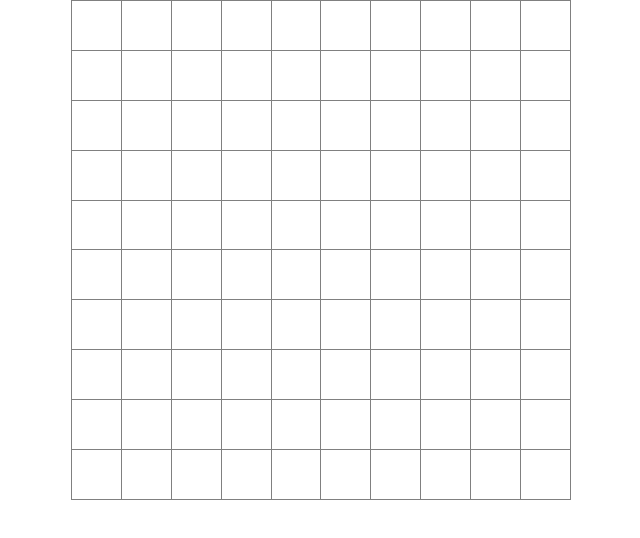
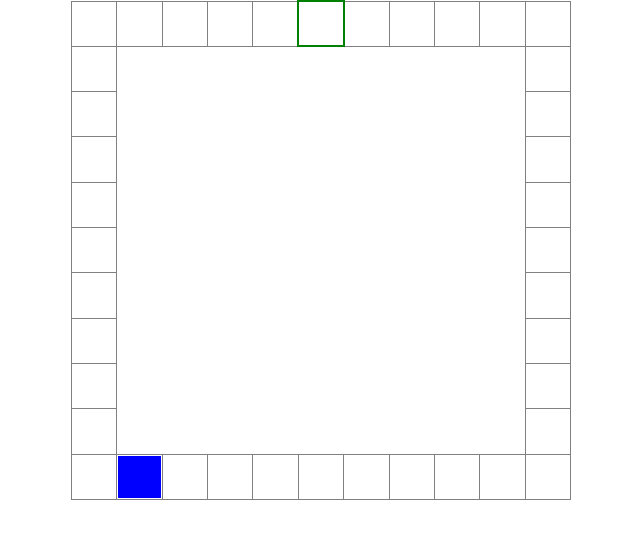
Before and after one commit to Quozzo/the-square, a React (Create React App) app: page /localhost/Mole in a window 1280 px wide. Both pictures are taken after a click on the element 640 px from the left and 250 px from the top of the page. Shown: the top 538 px of the page, without its empty margins (319-959 px from the left). Built offline with nearby package versions, Linux system fonts and the light colour scheme.

Commit message:
Finished the Permiter game

```diff
--- a/src/App.js
+++ b/src/App.js
@@ -2,6 +2,8 @@ import React, { Component } from 'react'
 import './square.css'
 import Swatch from './modes/Swatch'
 import MemoryBlock from './modes/MemoryBlock'
+import Mole from './modes/Mole'
+import Perimeter from './modes/Perimeter'
 
 class App extends Component {
 	render() {
@@ -9,7 +11,7 @@ class App extends Component {
 			<div className='App'>
 				<header className='App-header'>
 					<div id="thesquare">
-						<MemoryBlock />
+						<Perimeter />
 					</div>
 				</header>
 			</div>
--- /dev/null
+++ b/src/modes/Mole.js
@@ -0,0 +1,117 @@
+import React, { Component } from 'react'
+
+export default class Mole extends Component {
+    constructor(){
+        super()
+        this.state = {
+            size: 10,
+            squares: 20,
+            phase: "intro",
+            good: 0,
+            x :null,
+            y: null,
+            timeLimit: 1000
+        }
+    }
+
+    clicked = (clickedX, clickedY) => {
+        clearTimeout(this.timer)
+        const {x, y, squares} = this.state
+        let {good} = this.state
+        console.log(x, y, clickedX, clickedY)
+        if(clickedX === x && clickedY === y){
+            good++
+            if(good === squares){
+                this.setState({
+                    phase: "success"
+                })
+                return
+            }
+            this.randomSquare()
+            this.setState({
+                good
+            })
+        }
+    }
+
+    rand = (max) => {
+        return Math.floor(Math.random() * max)
+    }
+
+    randomSquare  = () => {
+        let x, y
+        const coords = () => {
+            x = this.rand(this.state.size)
+            y = this.rand(this.state.size)
+        }
+        coords()
+        this.setState({
+            x,
+            y
+        })
+    }
+
+    start = () => {
+        this.randomSquare()
+        this.setState({
+            phase: "start",
+            good: 0,
+        })
+    }
+
+    fail = () => {
+        this.setState({
+            phase: "fail"
+        })
+    }
+
+    render() {
+        const {size, phase, x, y, good, squares, timeLimit} = this.state
+        if(phase === "intro"){
+            return <div className="square border-b" onClick={this.start}><h3>Mole</h3>You need to click on each square within the given time. The timer restarts every every "Mole" clicked on.<br/><br/>Click to begin</div>
+        }else if(phase === "start"){
+            return (
+                <div className="square">
+                    <table><tbody>
+                        {Array(size).fill().map((v, cellY) => {
+                            return (
+                                <tr key={`row-${cellY}`}>
+                                    {Array(size).fill().map((v, cellX) => (
+                                        <td key={`cell-${cellY}-${cellX}`} onClick={()=>this.clicked(cellX, cellY)}>
+                                            {
+                                                cellX === x && cellY === y && <Square fail={this.fail} timeLimit={timeLimit}/>
+                                            }
+                                        </td>
+                                    ))}
+                                </tr>
+                            )
+                        })}
+                    </tbody></table>
+                </div>
+            )
+        }else if(phase === "success"){
+            return <div onClick={()=>this.setState({phase: "intro"})} className="border-g"><h3>Well Done!</h3>You clicked on each square within the time limit!</div>
+        }else if(phase === "fail"){
+            return <div className="border-r" onClick={()=>this.setState({phase: "intro"})}><h3>Too slow</h3>Sorry. You clicked on {good} out of {squares}<br/><br/>Click to try again</div>
+        }
+    }
+}
+
+class Square extends Component {
+
+    componentDidMount(){
+        this.timer = setTimeout(()=>{
+            this.props.fail()
+        }, this.props.timeLimit)
+    }
+
+    componentWillUnmount(){
+        clearTimeout(this.timer)
+    }
+
+    render() {
+        return (
+            <div className="blue"></div>
+        )
+    }
+}
--- /dev/null
+++ b/src/modes/Perimeter.js
@@ -0,0 +1,118 @@
+import React, { Component } from 'react'
+import { listenerCount } from 'events';
+
+export default class Perimeter extends Component {
+    constructor(){
+        super()
+        this.state = {
+            phase: "intro",
+            text: "Start",
+            coord: [5, 0]
+
+        }
+    }
+
+    startGame = () => {
+        const {phase, coord: [x, y]} = this.state
+        if(this.state.phase === "prep"){
+            this.setState({
+                phase: "start",
+                coord: [5, 0]
+            })
+            this.position(true)
+        }else if(this.state.phase === "start"){
+            if(x === 5 && y === 0){
+                this.setState({
+                    phase: "success"
+                })
+            }else{
+                this.setState({
+                    phase: "fail"
+                })
+            }
+        }else if(phase === "fail" || phase === "success"){
+            this.setState({
+                phase: "intro"
+            })
+        }
+    }
+
+    position = starting => {
+        if(!(this.state.phase === "start" || starting)) return
+        let [x, y] = this.state.coord
+
+        if (x === 0 && y !== 10) y++
+        else if (y === 0 && x !== 0) x--
+        else if (y === 10 && x !== 10) x++
+        else if (x === 10 && y !== 0) y--
+
+        this.setState({
+            coord: [x, y]
+        })
+    }
+
+    border = (cellX, cellY) => {
+        const {phase} = this.state
+        if(!(cellX === 0 || cellX === 10 || cellY === 0 || cellY === 10)){
+            return {border: 0}
+        }else if(cellX === 5 && cellY === 0){
+            return {border: "2px solid green"}
+        }
+    }
+
+    render() {
+        const {phase, coord: [x, y]} = this.state
+        if(phase === "intro"){
+            return (
+                <div className="square border-b" onClick={()=>this.setState({phase: "start"})}><h3>Perimeter</h3>A square will orbit the perimeter, click when the square is at the starting poistion.</div>
+            )
+        }else if(phase === "start" || phase === "prep" || phase === "stop" || phase === "fail" || phase === "success") {
+            return (
+                <div className="square" id="perimeter">
+                    <table className='table'><tbody>
+                        {Array(11).fill().map((v, cellY)=>{
+                            return (
+                                <tr className='row' key={`row-${cellY}`}>
+                                    {Array(11).fill().map((v, cellX)=>(
+                                        <td className='cell'
+                                            key={`cell-${cellY}-${cellX}`}
+                                            style={this.border(cellX, cellY)}
+                                            onClick={this.startGame}
+                                        >
+                                        {cellX === x && cellY === y && <Square position={this.position} phase={phase}/>}
+                                        </td>
+                                    ))}
+                                </tr>
+                            )
+                        })}
+                    </tbody></table>
+                </div>
+            )
+        }
+    }
+}
+
+class Square extends Component {
+
+    componentDidMount(){
+        if(this.props.phase === "start"){
+            this.timer = setTimeout(()=>{
+                this.props.position()
+            }, 50)
+        }
+    }
+
+    componentWillUnmount(){
+        clearTimeout(this.timer)
+    }
+
+    classes = () => {
+        return this.props.phase === "success" ? "green" : this.props.phase === "fail" ? "red" : "blue"
+    }
+
+    render() {
+        return (
+            <div className={this.classes()}></div>
+        )
+    }
+}
--- a/src/square.css
+++ b/src/square.css
@@ -56,7 +56,7 @@
 	border: 0;
 	margin: 0;
 	height: 100%;
-      width:100%;
+	width: 100%;
 }
 
 .green {
@@ -64,8 +64,9 @@
 	border: 0;
 	margin: 0;
 	height: 100%;
-    width:100%;
+	width: 100%;
 }
+
 
 table {
     border: 0;
@@ -76,10 +77,60 @@ table {
 }
 
 table td {
+    border: 1px solid grey;
     height: 10%;
     width: 10%;
+}
+
+#perimeter td {
     border: 1px solid grey;
+    height: 9%;
+    width: 9%;
 }
+
+/*
+.table {
+	display: flex;
+	border: 0;
+	margin: 0;
+	width: 100%;
+	height: 100%;
+	flex-direction: column;
+}
+
+ .table .row {
+	flex: 1;
+	display: flex;
+	flex-direction: row;
+}
+
+.table .cell {
+	flex: 1;
+}
+
+.table .cell {
+	border-left: 1px solid grey;
+}
+
+.table .row .cell {
+	border-top: 1px solid grey;
+}
+
+.table .row:last-child .cell {
+	border-bottom: 1px solid grey;
+}
+
+.table .row .cell:last-child {
+	border-right: 1px solid grey;
+}
+
+#perimeter .row:not(:first-child):not(:last-child) .cell:first-child {
+    border-right: 1px solid grey;
+}
+
+#perimeter .row:first-child .cell:not(:first-child):not(:last-child) {
+    border-bottom: 1px solid grey;
+} */
 
 .shown {
 	height: 100%;
```
Lines whose indentation alone changed are shown as unchanged.
